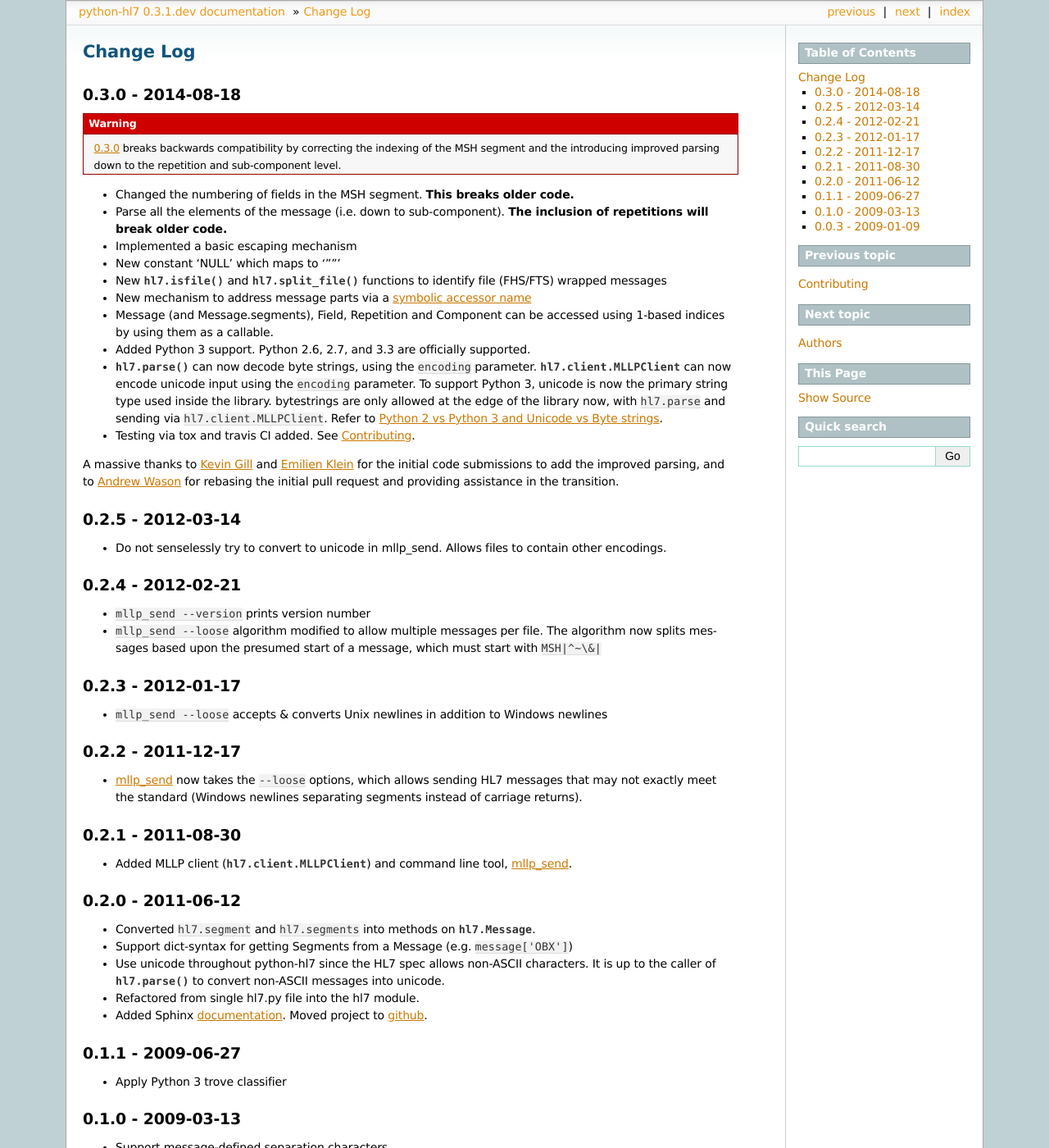
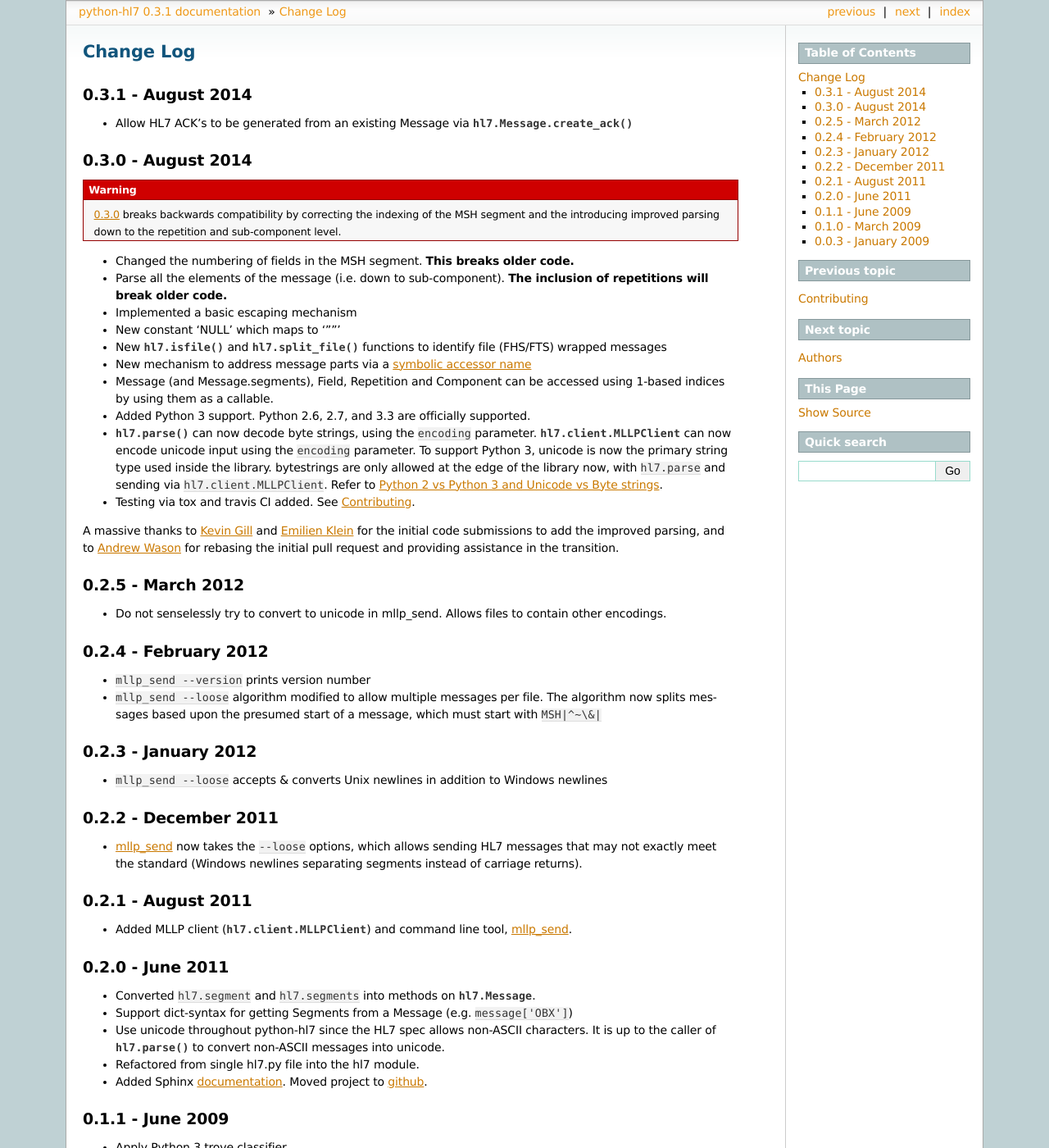
Before and after one commit to johnpaulett/python-hl7, a Sphinx documentation site: the page built from docs/changelog.rst, in a window 1280 px wide and 1400 px high. Shown: the whole window at 82% size. Built offline with Sphinx 7.4.7, drawn with Linux system fonts in a browser that asks for light colours; some of the changed text lies outside the part shown.

Commit message:
Increment version and add 0.3.1 changelog.

```diff
--- a/docs/changelog.rst
+++ b/docs/changelog.rst
@@ -1,10 +1,16 @@
 Change Log
 ==========
 
+0.3.1 - August 2014
+-------------------
+
+* Allow HL7 ACK's to be generated from an existing Message via
+  :py:meth:`hl7.Message.create_ack`
+
 .. _changelog-0-3-0:
 
-0.3.0 - 2014-08-18
-------------------
+0.3.0 - August 2014
+-------------------
 
 .. warning::
 
@@ -41,41 +47,41 @@ to add the improved parsing, and to
 request and providing assistance in the transition.
 
 
-0.2.5 - 2012-03-14
+0.2.5 - March 2012
 ------------------
 
 * Do not senselessly try to convert to unicode in mllp_send. Allows files to
   contain other encodings.
 
-0.2.4 - 2012-02-21
-------------------
+0.2.4 - February 2012
+---------------------
 
 * ``mllp_send --version`` prints version number
 * ``mllp_send --loose`` algorithm modified to allow multiple messages per file.
   The algorithm now splits messages based upon the presumed start of a message,
   which must start with ``MSH|^~\&|``
 
-0.2.3 - 2012-01-17
-------------------
+0.2.3 - January 2012
+--------------------
 
 * ``mllp_send --loose`` accepts & converts Unix newlines in addition to
   Windows newlines
 
-0.2.2 - 2011-12-17
-------------------
+0.2.2 - December 2011
+---------------------
 
 * :ref:`mllp_send <mllp-send>` now takes the ``--loose`` options, which allows
   sending HL7 messages that may not exactly meet the standard (Windows newlines
   separating segments instead of carriage returns).
 
-0.2.1 - 2011-08-30
-------------------
+0.2.1 - August 2011
+-------------------
 
 * Added MLLP client (:py:class:`hl7.client.MLLPClient`) and command line tool,
   :ref:`mllp_send <mllp-send>`.
 
-0.2.0 - 2011-06-12
-------------------
+0.2.0 - June 2011
+-----------------
 
 * Converted ``hl7.segment`` and ``hl7.segments`` into methods on
   :py:class:`hl7.Message`.
@@ -87,18 +93,18 @@ request and providing assistance in the transition.
 * Added Sphinx `documentation <http://python-hl7.readthedocs.org>`_.
   Moved project to `github <http://github.com/johnpaulett/python-hl7>`_.
 
-0.1.1 - 2009-06-27
-------------------
+0.1.1 - June 2009
+-----------------
 
 * Apply Python 3 trove classifier
 
-0.1.0 - 2009-03-13
+0.1.0 - March 2009
 ------------------
 
 * Support message-defined separation characters
 * Message, Segment, Field classes
 
-0.0.3 - 2009-01-09
-------------------
+0.0.3 - January 2009
+--------------------
 
 * Initial release
--- a/hl7/version.py
+++ b/hl7/version.py
@@ -6,7 +6,7 @@ Primary version number source.
 Forth element can be 'dev' < 'a' < 'b' < 'rc' < 'final'. An empty 4th
 element is equivalent to 'final'.
 """
-VERSION = (0, 3, 1, 'dev')
+VERSION = (0, 3, 1, 'final')
 
 
 def get_version():
```
